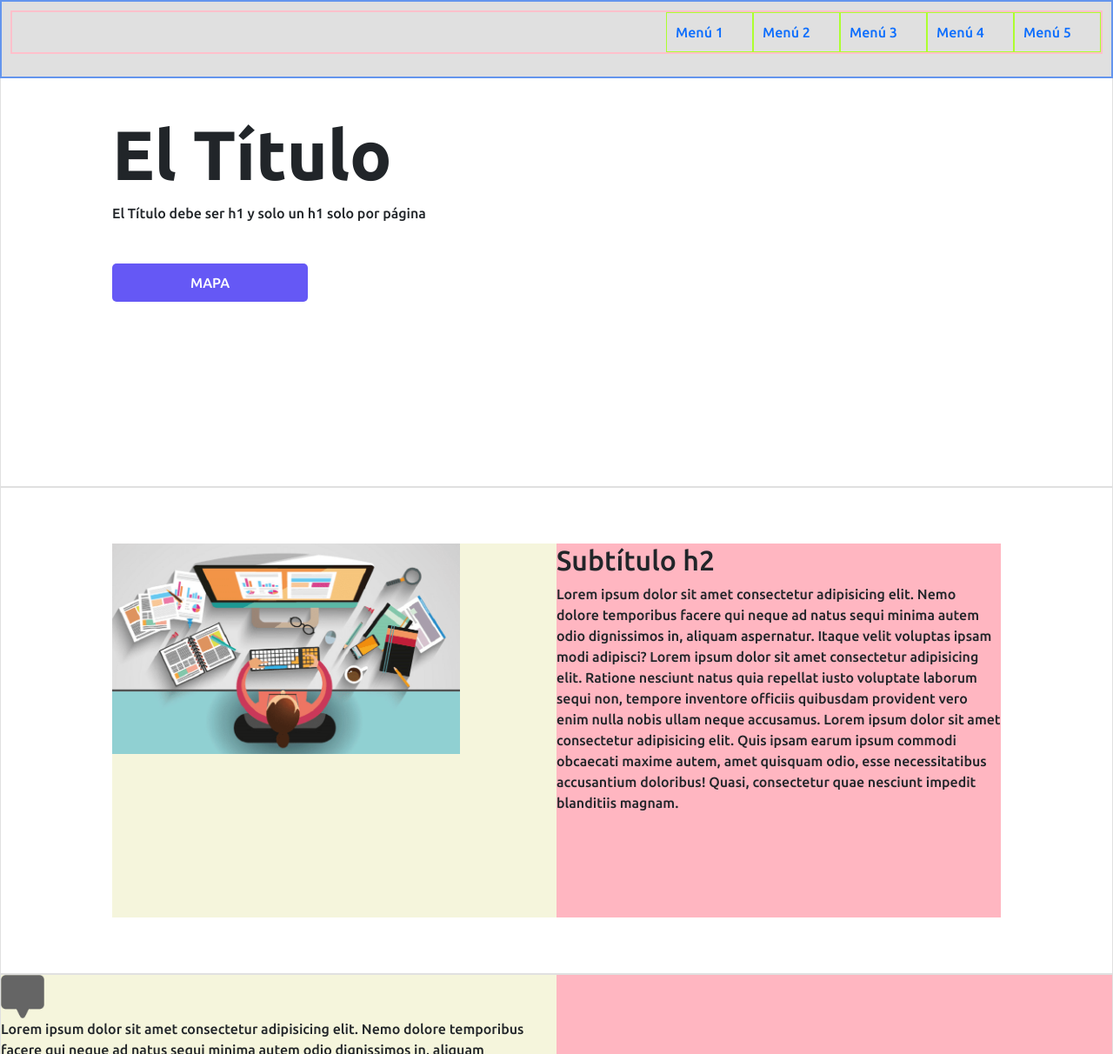
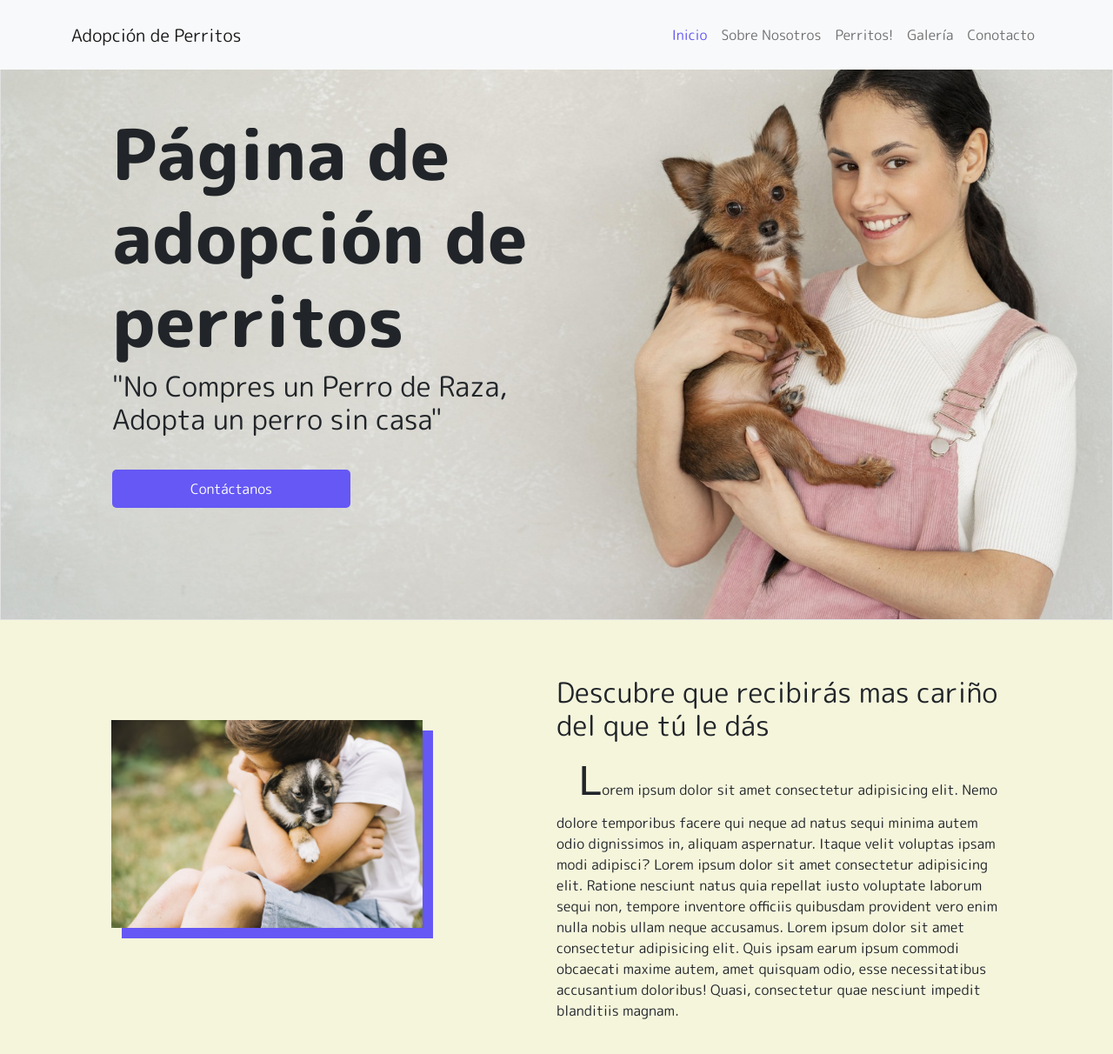
Before and after one commit to mitchelson1021/adopcion_de_perritos, a plain HTML site: page index.html in a window 1280 px wide. Shown: the top 1212 px of the page at 87% size. Drawn offline with nearby package versions, Linux system fonts and the light colour scheme; grey boxes are pictures that could not be loaded.

Commit message:
Uff... Ahora le pusimos weno, de aquí nos vamos por un tubo

```diff
--- a/css/style.css
+++ b/css/style.css
@@ -1,44 +1,35 @@
 body {
     margin: 0px;
-    font-family: 'Ubuntu', sans-serif;
+    font-family: 'M PLUS Rounded 1c', sans-serif;
 }
 
-nav {
-    width: 100%;
-    background-color: #e0e0e0;
-    padding: 10px;
-    border: 2px solid cornflowerblue;
-    position: fixed;
+.nav_direction {
+    flex-direction: row-reverse;
 }
 
-nav ul {
-    list-style: none;
-    border: 2px solid pink;
-    display: flex;
-    flex-wrap: wrap;
-    justify-content: flex-end;
-    font-size: 16px;
+.nav_fixed {
+    position: fixed;
+    width: 100%;
+    padding: 20px 49px;
 }
 
-nav ul li {
-    min-width: 100px;
-    padding: 10px;
-    border: 1px solid greenyellow;
-}
-
-li a {
-    text-decoration: none;
+.active2 {
+    color: #6558F5
 }
 
 .header__titulo {
     border: 1px #e0e0e0 solid;
-    height: 70vh;
     padding-top: 10%;
     padding-left: 10%;
+    padding-right: 50%;
+    padding-bottom: 10%;
+    background-image: url(../assets/imagenes/imagen_portada.jpg);
+    background-position: center top;
+    background-repeat: no-repeat;
+    background-size: cover;
 }
 
 .header__titulo div h1 {
-    font-family: 'Ubuntu', sans-serif;
     font-weight: 700;
     font-size: 80px;
 }
@@ -53,7 +44,7 @@ li a {
 }
 
 .section__one {
-    border: 1px #e0e0e0 solid;
+    background-color: beige;
     padding: 5% 10%;
     display: flex;
     flex-wrap: wrap;
@@ -62,17 +53,22 @@ li a {
 }
 
 .section__one div {
-    background-color: beige;
     width: 50%;
     min-width: 400px;
 }
 
-.section__one div:nth-child(2) {
-    background-color: lightpink;
+.section__one div:nth-child(2) {}
+
+.p_capital::first-letter {
+    font-size: 3em;
+    font-family: 'Franklin Gothic Medium', 'Arial Narrow', Arial, sans-serif;
+    padding-left: 5%;
 }
 
 .section__one img {
-    width: 400px;
+    width: 70%;
+    box-shadow: 12px 12px 0px #6558F5;
+    margin-top: 10%;
 }
 
 .section__two {
--- a/index.html
+++ b/index.html
@@ -15,38 +15,57 @@
     <!--Google fuentes-->
     <link rel="preconnect" href="https://fonts.googleapis.com">
     <link rel="preconnect" href="https://fonts.gstatic.com" crossorigin>
-    <link href="https://fonts.googleapis.com/css2?family=Ubuntu:wght@500;700&display=swap" rel="stylesheet">
+    <link href="https://fonts.googleapis.com/css2?family=M+PLUS+Rounded+1c:wght@400;800&display=swap" rel="stylesheet">
 </head>
 
 <body>
-    <nav>
-        <ul>
-            <li><a href="#">Menú 1</a></li>
-            <li><a href="/Assets/paginas/menu2.html">Menú 2</a></li>
-            <li><a href="/Assets/paginas/menu3.html">Menú 3</a></li>
-            <li><a href="/Assets/paginas/menu4.html">Menú 4</a></li>
-            <li><a href="/Assets/paginas/menu5.html">Menú 5</a></li>
-        </ul>
+
+    <nav class="navbar navbar-expand-lg bg-light nav_fixed">
+        <div class="container">
+            <a class="navbar-brand" href="#">Adopción de Perritos</a>
+            <button class="navbar-toggler" type="button" data-bs-toggle="collapse" data-bs-target="#navbarNav" aria-controls="navbarNav" aria-expanded="false" aria-label="Toggle navigation">
+                <span class="navbar-toggler-icon"></span>
+              </button>
+            <div class="collapse navbar-collapse nav_direction" id="navbarNav">
+                <ul class="navbar-nav">
+                    <li class="nav-item">
+                        <a class="nav-link active2" aria-current="page" href="#">Inicio</a>
+                    </li>
+                    <li class="nav-item">
+                        <a class="nav-link" href="#">Sobre Nosotros</a>
+                    </li>
+                    <li class="nav-item">
+                        <a class="nav-link" href="#">Perritos!</a>
+                    </li>
+                    <li class="nav-item">
+                        <a class="nav-link" href="#">Galería</a>
+                    </li>
+                    <li class="nav-item">
+                        <a class="nav-link" href="#">Conotacto</a>
+                    </li>
+                </ul>
+            </div>
+        </div>
     </nav>
 
     <!--MAIN HEADER-->
     <main>
         <div class="header__titulo">
             <div>
-                <h1>El Título</h1>
-                <p>El Título debe ser h1 y solo un h1 solo por página</p>
-                <button>MAPA</button>
+                <h1>Página de adopción de perritos</h1>
+                <h2>"No Compres un Perro de Raza, Adopta un perro sin casa"</h2>
+                <button>Contáctanos</button>
             </div>
         </div>
 
         <!--SECTION ONE-->
         <section class="section__one">
             <div>
-                <img src="Assets/imagenes/Diseño_2.png" alt="imagen de joven diseñando">
+                <img src="./assets/imagenes/Niño feliz con perrito adoptado.jpg" alt="Niño feliz con perrito adoptado">
             </div>
             <div>
-                <h2>Subtítulo h2</h2>
-                <p>Lorem ipsum dolor sit amet consectetur adipisicing elit. Nemo dolore temporibus facere qui neque ad natus sequi minima autem odio dignissimos in, aliquam aspernatur. Itaque velit voluptas ipsam modi adipisci? Lorem ipsum dolor sit amet
+                <h2>Descubre que recibirás mas cariño del que tú le dás</h2>
+                <p class="p_capital">Lorem ipsum dolor sit amet consectetur adipisicing elit. Nemo dolore temporibus facere qui neque ad natus sequi minima autem odio dignissimos in, aliquam aspernatur. Itaque velit voluptas ipsam modi adipisci? Lorem ipsum dolor sit amet
                     consectetur adipisicing elit. Ratione nesciunt natus quia repellat iusto voluptate laborum sequi non, tempore inventore officiis quibusdam provident vero enim nulla nobis ullam neque accusamus. Lorem ipsum dolor sit amet consectetur
                     adipisicing elit. Quis ipsam earum ipsum commodi obcaecati maxime autem, amet quisquam odio, esse necessitatibus accusantium doloribus! Quasi, consectetur quae nesciunt impedit blanditiis magnam.
                 </p>
@@ -56,10 +75,12 @@
         <section class="section__two">
             <div>
                 <img src="Assets/imagenes/comentario.png" alt="">
+                <h1>AUN ME FALTA PERO YA TENGO LISTA LA IDEA PROFE!</h1>
+                <p>Trabajo 100% hecho por mí, luego vendrán mas cambios con nuevas ramas y comentarios. He tenido demasiado trabajo y me queda poco tiempo.
+                </p>
                 <p>Lorem ipsum dolor sit amet consectetur adipisicing elit. Nemo dolore temporibus facere qui neque ad natus sequi minima autem odio dignissimos in, aliquam aspernatur. Itaque velit voluptas ipsam modi adipisci? Lorem ipsum dolor sit amet
                     consectetur adipisicing elit. Ratione nesciunt natus quia repellat iusto voluptate laborum sequi non, tempore inventore officiis quibusdam provident vero enim nulla nobis ullam neque accusamus. Lorem ipsum dolor sit amet consectetur
-                    adipisicing elit. Quis ipsam earum ipsum commodi obcaecati maxime autem, amet quisquam odio, esse necessitatibus accusantium doloribus! Quasi, consectetur quae nesciunt impedit blanditiis magnam.
-                </p>
+                    adipisicing elit. Quis ipsam earum ipsum commodi obcaecati maxime autem, amet quisquam odio, esse necessitatibus accusantium doloribus! Quasi, consectetur quae nesciunt impedit blanditiis magnam.</p>
             </div>
             <div>
                 <iframe width="560" height="315" src="https://www.youtube.com/embed/gZT6jNmd_LE" title="YouTube video player" frameborder="0" allow="accelerometer; autoplay; clipboard-write; encrypted-media; gyroscope; picture-in-picture" allowfullscreen></iframe>
@@ -70,7 +91,7 @@
             </div>
         </section>
 
-        <!--SECTION THREE-->
+        <!--SECTION THREE
         <section class="section__three__table">
             <h2>Table</h2>
             <table border="2px" cellpadding="10px" cellspacing="0px">
@@ -109,7 +130,7 @@
                     <td></td>
                 </tr>
             </table>
-        </section>
+        </section>-->
 
         <!--SECTION FOUR CARDS-->
         <section class="section__four_cards">
```
Also changed, not shown: assets/imagenes/Niño feliz con perrito adoptado.jpg (added), assets/imagenes/imagen_portada.jpg (added).
